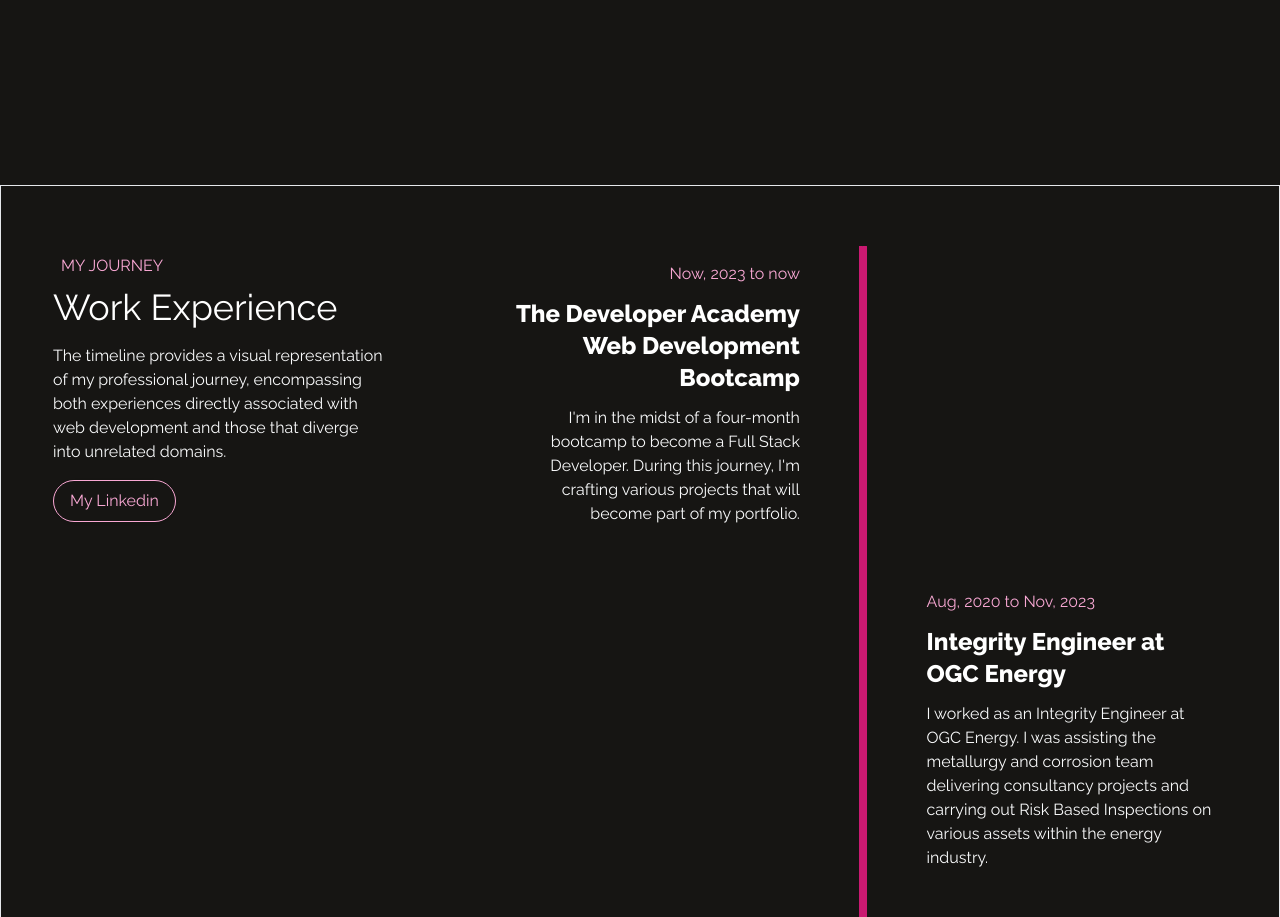
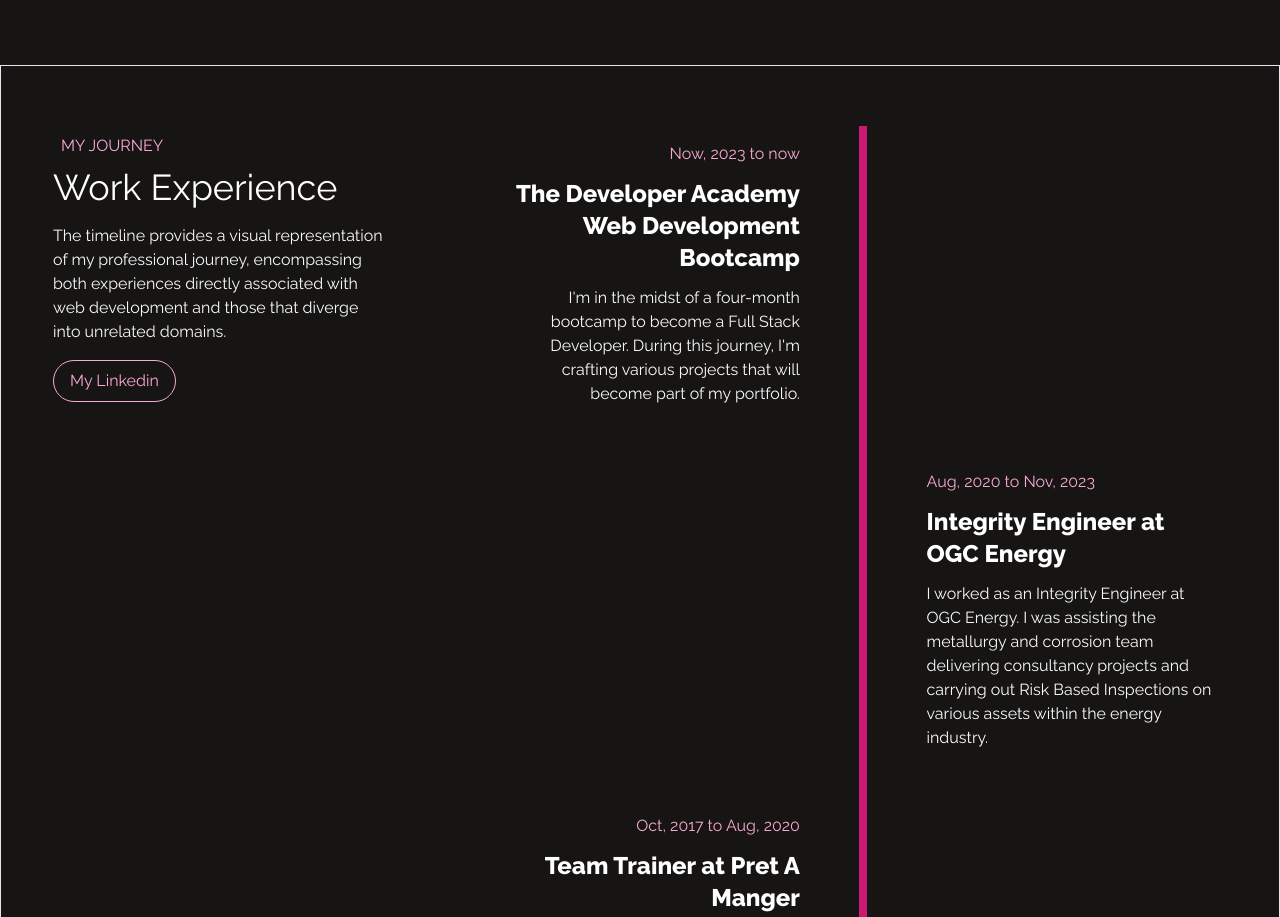
Before and after one commit to Magda-J/Portfolio-Page, a plain HTML site: page index.html in a window 1280 px wide. Shown: the part 3292-4209 px from the top of the page. Drawn offline with nearby package versions, Linux system fonts and the light colour scheme.

Commit message:
Updated design

```diff
--- a/index.html
+++ b/index.html
@@ -532,9 +532,9 @@
     <!-- Work Section -->
     <!-- component -->
     <section id="work">
-      <div class="bg-[#161513] text-white py-8">
+      <div id="work" class="bg-[#161513] text-white py-2">
         <div
-          class="container mx-auto flex flex-col items-start md:flex-row my-12 md:my-24 border p-5"
+          class="container mx-auto flex flex-col items-start md:flex-row border p-5"
         >
           <div
             class="flex flex-col w-full sticky md:top-36 lg:w-1/3 mt-2 md:mt-12 px-8"
@@ -848,7 +848,7 @@
             ></a>
 
             <!-- Whatsapp -->
-            <a href="https:wa.me/">
+            <a href="https:wa.me/+447729">
               <button
                 type="button"
                 data-te-ripple-init
```
